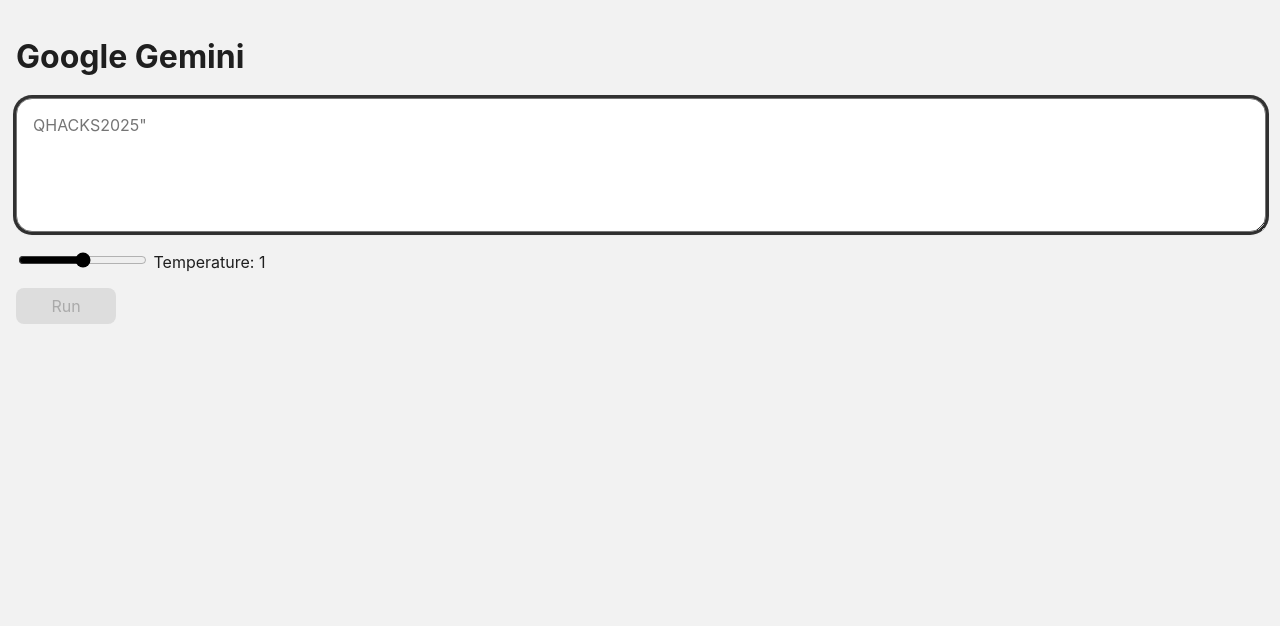
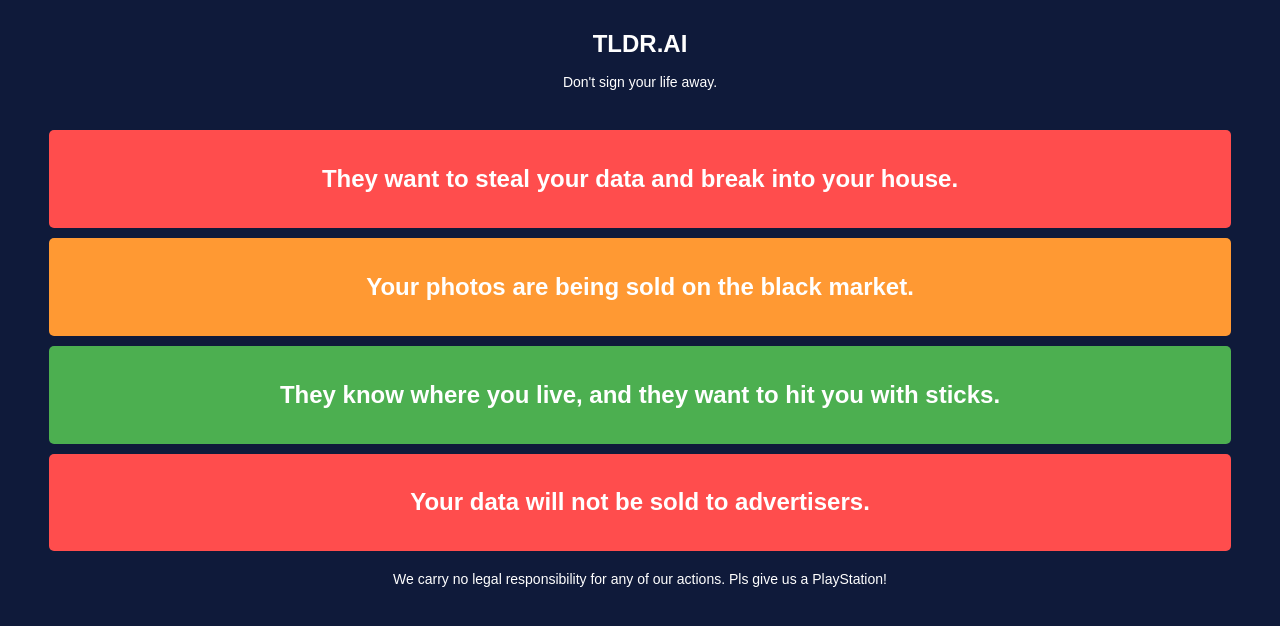
Before and after one commit to pooriaahmadi/qhacks2025, a browser extension: page extension/sidepanel/index.html in a window 1280 px wide. Drawn offline with Linux system fonts and the light colour scheme.

Commit message:
added files

```diff
--- a/extension/sidepanel/index.css
+++ b/extension/sidepanel/index.css
@@ -1,82 +1,53 @@
 body {
-  font-family: -apple-system, BlinkMacSystemFont, 'Segoe UI', Roboto, Helvetica,
-    Arial, sans-serif, 'Apple Color Emoji', 'Segoe UI Emoji', 'Segoe UI Symbol';
-  color: #1f1f1f;
-  background-color: #f2f2f2;
-  font-size: 16px;
-  padding: 8px;
-}
-
-input,
-button,
-textarea,
-select {
-  font-family: inherit;
-  font-size: inherit;
-}
-
-button {
-  background: #333;
-  color: white;
-  border-radius: 8px;
-  border: none;
-  min-width: 100px;
-  padding: 8px;
-  margin: 16px 0;
-  cursor: pointer;
-}
-
-button.primary {
-  background: #333;
+  font-family: Arial, sans-serif;
+  margin: 0;
+  padding: 0;
+  text-align: center;
+  background-color: #0f1a3a;
   color: white;
 }
 
-button.secondary {
-  background: #ccc;
-  color: black;
+h1 {
+  margin-top: 10px;
+  font-size: 24px;
 }
 
-button[disabled] {
-  background: #ddd;
-  color: #aaa;
+p {
+  font-size: 14px;
+  margin: 10px;
 }
 
-input[type='range'] {
-  margin-top: 16px;
-  accent-color: black;
+.container {
+  padding: 20px;
 }
 
-textarea {
-  --padding: 32px;
-  width: calc(100% - var(--padding));
-  max-width: calc(100% - var(--padding));
+.card {
+  border-radius: 5px;
+  margin: 10px auto;
+  padding: 15px;
+  width: 90%;
+  text-align: center;
+  color: white;
+  font-size: 16px;
 }
 
-.text,
-textarea {
-  background-color: white;
-  padding: 16px;
-  border-radius: 16px;
-  box-shadow: rgba(0, 0, 0, 0.16) 0px 1px 4px, rgb(51, 51, 51) 0px 0px 0px 3px;
-  outline: none;
+.card.red {
+  background-color: #ff4d4d;
 }
 
-.blink {
-  animation: 1s ease-in-out 1s infinite reverse both running blink;
+.card.orange {
+  background-color: #ff9933;
 }
 
-@keyframes blink {
-  25% {
-    opacity: 0.5;
-  }
-  50% {
-    opacity: 0;
-  }
-  75% {
-    opacity: 0.5;
-  }
+.card.green {
+  background-color: #4caf50;
 }
 
-[hidden] {
-  display: none;
+.card.blue {
+  background-color: #2196f3;
 }
+
+footer {
+  margin-top: 20px;
+  font-size: 10px;
+}
--- a/extension/sidepanel/index.html
+++ b/extension/sidepanel/index.html
@@ -4,19 +4,29 @@
 <head>
   <link rel="stylesheet" type="text/css" href="index.css" />
 </head>
+<title>TLDR.AI</title>
 
 <body>
-  <h1>Google Gemini</h1>
-  <textarea id="input-prompt" placeholder='QHACKS2025"' cols="30" rows="5"></textarea>
-  <div>
-    <input type="range" id="temperature" name="temperature" min="0" max="2" step="0.01" value="1" />
-    <label for="temperature">Temperature: <span id="label-temperature">1</span></label>
+  <div class="container">
+    <h1>TLDR.AI</h1>
+    <p>Don't sign your life away.</p>
   </div>
-  <button id="button-prompt" class="primary" disabled>Run</button>
-  <div id="response" class="text" hidden></div>
-  <div id="loading" class="text" hidden><span class="blink">...</span></div>
-  <div id="error" class="text" hidden></div>
-  <script src="../dist/sidepanel.bundle.js" type="module"></script>
+  <div class="card red">
+    <h2>They want to steal your data and break into your house.</h2>
+  </div>
+  <div class="card orange">
+    <h2>Your photos are being sold on the black market.</h2>
+  </div>
+  <div class="card green">
+    <h2>They know where you live, and they want to hit you with sticks.</h2>
+  </div>
+  <div class="card red">
+    <h2>Your data will not be sold to advertisers.</h2>
+  </div>
 </body>
+<footer>
+  <p>We carry no legal responsibility for any of our actions. Pls give us a PlayStation!</p>
+</footer>
+</div>
 
 </html>
```
